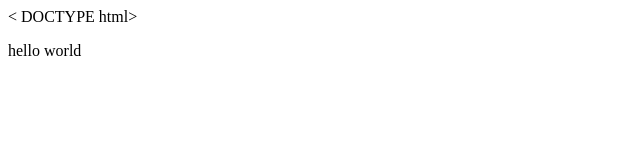
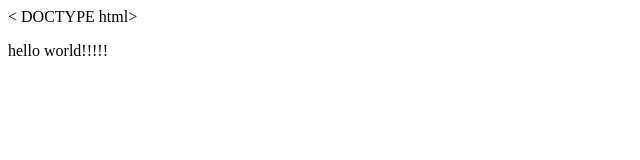
Before and after one commit to karetael/karetael.github.io, a plain HTML site: page index.html in a window 1280 px wide. Shown: the full height of the page, 0-640 px from the left. Drawn offline with Linux system fonts and the light colour scheme.

Commit message:
Update index.html

```diff
--- a/index.html
+++ b/index.html
@@ -6,7 +6,7 @@
     </head>
 
     <body>
-        <p>hello world</p>
+        <p>hello world!!!!!</p>
     </body>
 
 </html>
```
